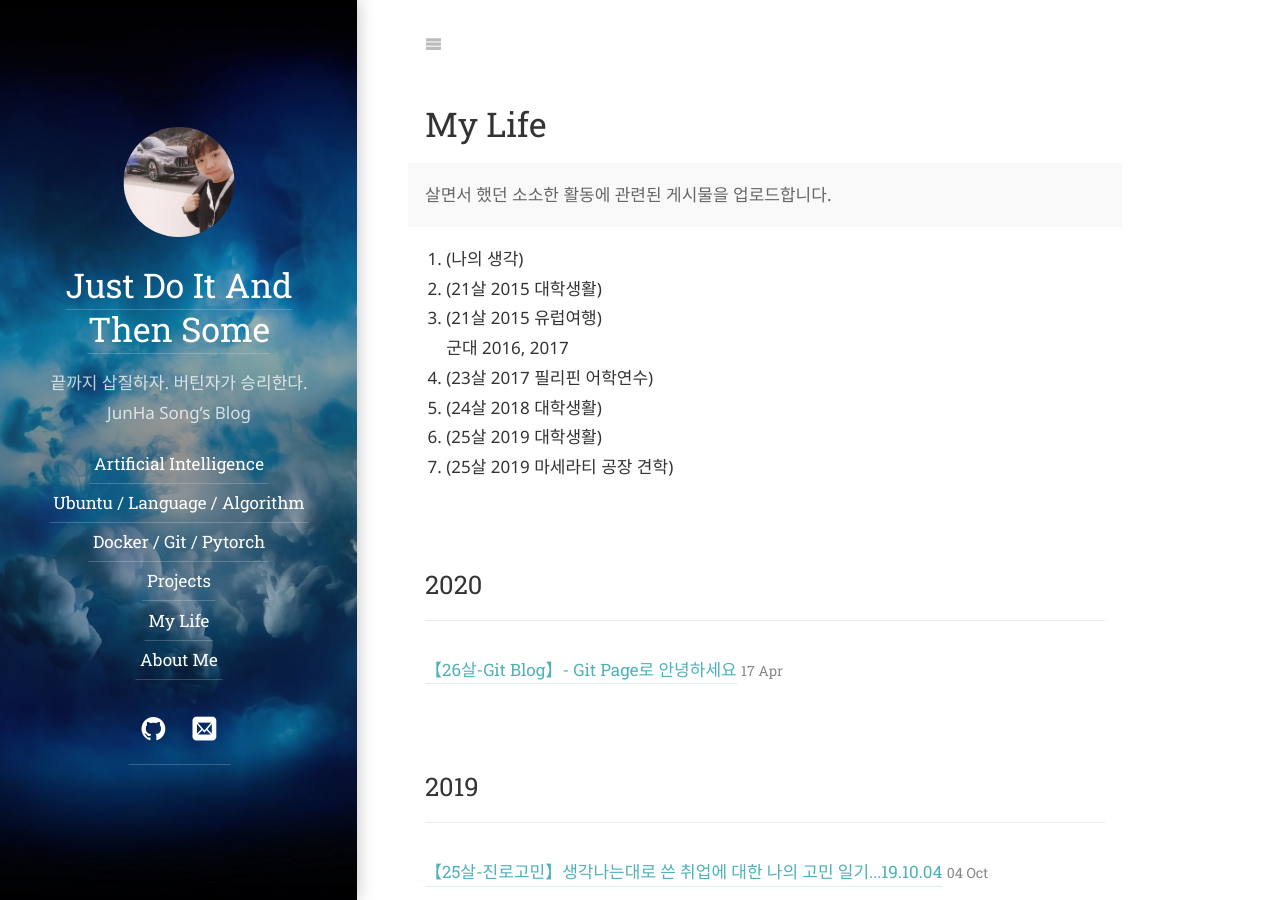
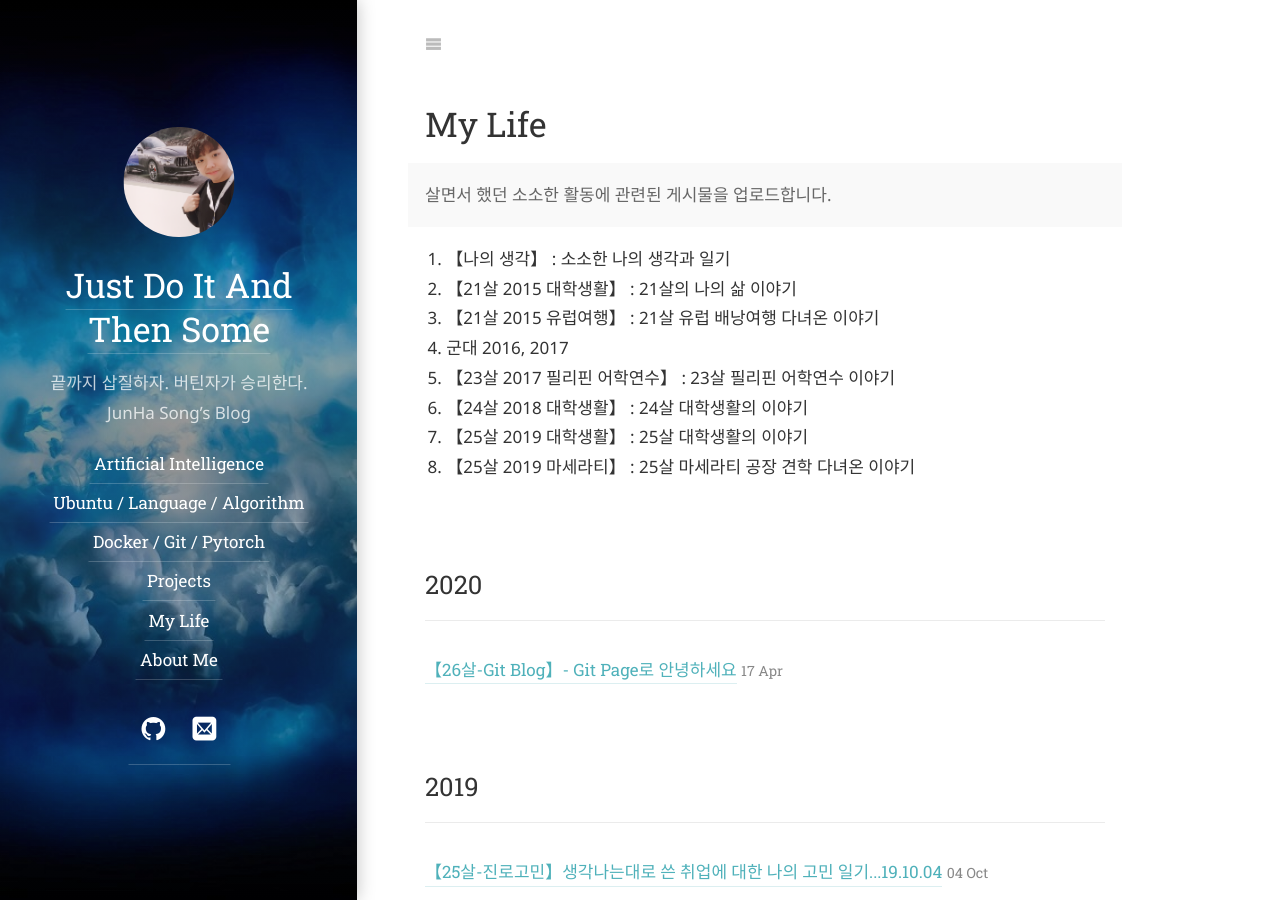
Before and after one commit to junsusong98/junha1125.github.io, a Jekyll site: the page built from _featured_categories/my-life.md, in a window 1280 px wide and 900 px high. Built offline with Jekyll 4.4.1, drawn with Linux system fonts in a browser that asks for light colours; some web fonts are replaced.

```diff
--- a/_featured_categories/my-life.md
+++ b/_featured_categories/my-life.md
@@ -10,21 +10,21 @@ sitemap: false
 description: >
     살면서 했던 소소한 활동에 관련된 게시물을 업로드합니다.
 
-    1. (나의 생각)
+    1. 【나의 생각】 : 소소한 나의 생각과 일기
 
-    2. (21살 2015 대학생활)
+    2. 【21살 2015 대학생활】 : 21살의 나의 삶 이야기
 
-    3. (21살 2015 유럽여행)
+    3. 【21살 2015 유럽여행】 : 21살 유럽 배낭여행 다녀온 이야기
 
-    군대  2016, 2017
+    4. 군대  2016, 2017
 
-    4. (23살 2017 필리핀 어학연수)
+    5. 【23살 2017 필리핀 어학연수】 : 23살 필리핀 어학연수 이야기
 
-    5. (24살 2018 대학생활)
+    6. 【24살 2018 대학생활】 : 24살 대학생활의 이야기
 
-    6. (25살 2019 대학생활)
+    7. 【25살 2019 대학생활】 : 25살 대학생활의 이야기
 
-    6. (25살 2019 마세라티 공장 견학)
+    8. 【25살 2019 마세라티】 : 25살 마세라티 공장 견학 다녀온 이야기
 
 # accent_color: rgb(38,139,210)
 accent_image: /assets/img/sidebar-bg2.jpg
```
Also changed, not shown: _featured_categories/artificial-intelligence.md (+5 -5 lines), _featured_categories/docker-git-pytorch.md (+3 -3 lines), _featured_categories/projects.md (+4 -4 lines), _featured_categories/ubuntu-python-algorithm.md (+3 -3 lines).
